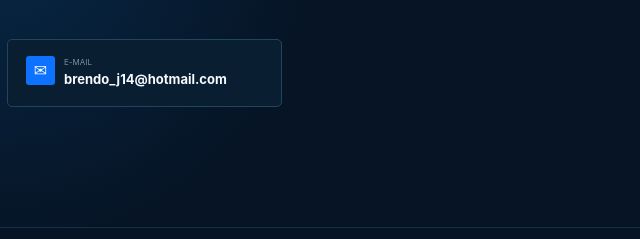
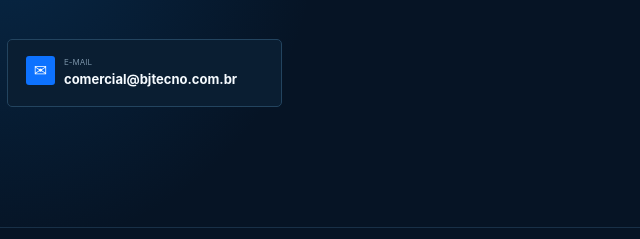
Before and after one commit to brendojoaquim14-tech/BJTECNO, a plain HTML site: page index.html in a window 1280 px wide. Shown: the part 3165-3404 px from the top of the page, 640-1280 px from the left. Drawn offline with Linux system fonts and the light colour scheme.

Commit message:
Update index.html
troca de email no site

```diff
--- a/index.html
+++ b/index.html
@@ -74,7 +74,7 @@
       <p class="eyebrow"><span></span> Vamos construir juntos</p>
       <h2>Tem uma ideia ou um processo<br>que precisa funcionar <em>melhor?</em></h2>
       <p>Conte o que você precisa. Vamos conversar e pensar na solução certa para o seu negócio.</p>
-      <div class="contact-links"><a href="https://wa.me/5574981310533" target="_blank" rel="noopener"><span>◉</span><small>WHATSAPP</small><b>(74) 98131-0533</b></a><a href="mailto:brendo_j14@hotmail.com"><span>✉</span><small>E-MAIL</small><b>brendo_j14@hotmail.com</b></a></div>
+      <div class="contact-links"><a href="https://wa.me/5574981310533" target="_blank" rel="noopener"><span>◉</span><small>WHATSAPP</small><b>(74) 98131-0533</b></a><a href="mailto:comercial@bjtecno.com.br"><span>✉</span><small>E-MAIL</small><b>comercial@bjtecno.com.br</b></a></div>
     </section>
   </main>
 
```
